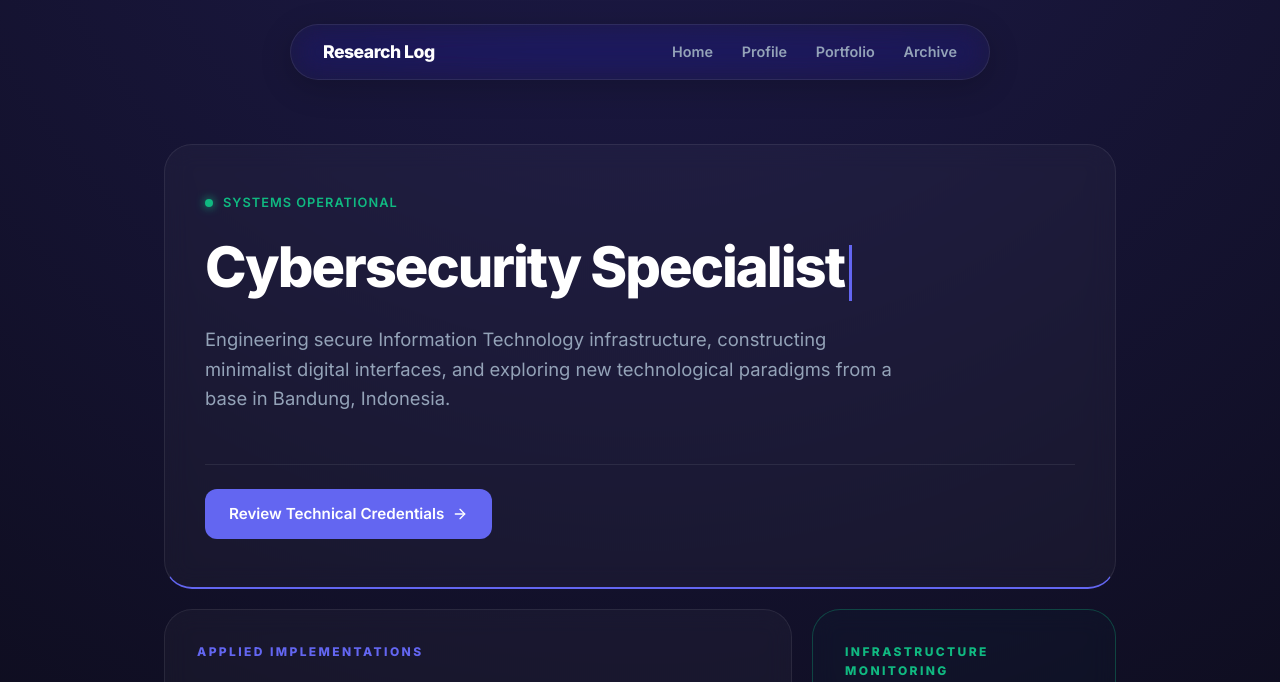
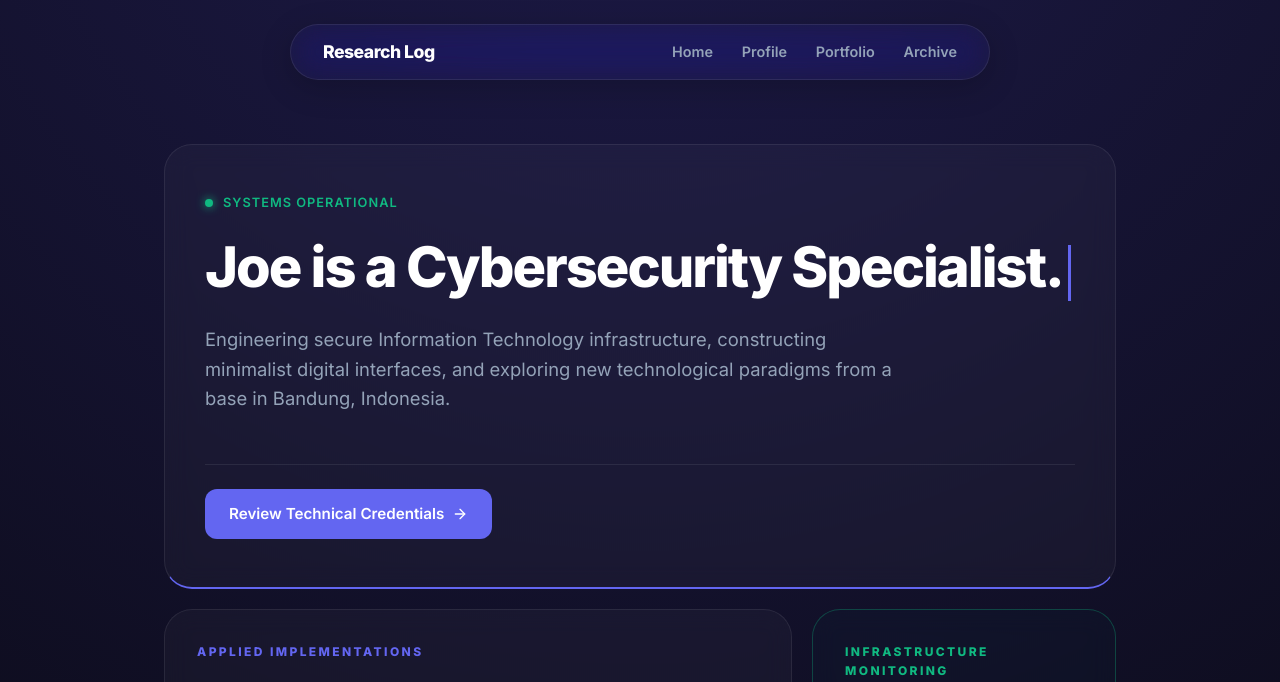
Before and after one commit to cingmen/cingmen.github.io, a Jekyll site: the page built from index.html, in a window 1280 px wide and 900 px high, cut to the strip 0-682 px from the top of the window. Built offline with Jekyll 4.4.1, drawn with Linux system fonts in a browser that asks for light colours; part of the change alters nothing that is shown.

Commit message:
add template

```diff
--- a/index.html
+++ b/index.html
@@ -215,7 +215,7 @@ layout: null
                 </div>
 
                 <h1>
-                    <span id="dynamic-text"></span><span class="cursor"></span>
+                    Joe is <span id="dynamic-text"></span><span class="cursor"></span>
                 </h1>
 
                 <p>Engineering secure Information Technology infrastructure, constructing minimalist digital interfaces, and exploring new technological paradigms from a base in Bandung, Indonesia.</p>
@@ -301,8 +301,8 @@ layout: null
                 <h2>Communication</h2>
                 <div class="social-links">
                     <a href="https://github.com/cingmen"><i data-lucide="github"></i> Repository Access</a>
-                    <a href="https://linkedin.com/in/joesavatdonovan"><i data-lucide="linkedin"></i> Professional Network</a>
-                    <a href="mailto:joesavat@gmail.com"><i data-lucide="mail"></i> Encrypted Message</a>
+                    <a href="https://linkedin.com/in/yourname"><i data-lucide="linkedin"></i> Professional Network</a>
+                    <a href="mailto:hello@yourname.com"><i data-lucide="mail"></i> Encrypted Message</a>
                 </div>
             </section>
 
@@ -316,7 +316,8 @@ layout: null
     <script>
         lucide.createIcons();
 
-        const textArray = ["Cybersecurity Specialist.", "Interface Designer.", "Technology Explorer."];
+        // CRITICAL UPDATE: Modified timing for faster typing and longer pause
+        const textArray = ["a Cybersecurity Specialist.", "an Interface Designer.", "a Technology Explorer."];
         const typingElement = document.getElementById("dynamic-text");
         let arrayIndex = 0;
         let charIndex = 0;
@@ -331,9 +332,13 @@ layout: null
                 typingElement.textContent = currentString.substring(0, charIndex + 1);
                 charIndex++;
             }
-            let typingSpeed = isDeleting ? 50 : 100;
+
+            // Faster typing speeds (30ms deleting, 60ms typing)
+            let typingSpeed = isDeleting ? 30 : 60;
+
             if (!isDeleting && charIndex === currentString.length) {
-                typingSpeed = 2000;
+                // Longer pause at the end (3.5 seconds)
+                typingSpeed = 3500;
                 isDeleting = true;
             } else if (isDeleting && charIndex === 0) {
                 isDeleting = false;
```
